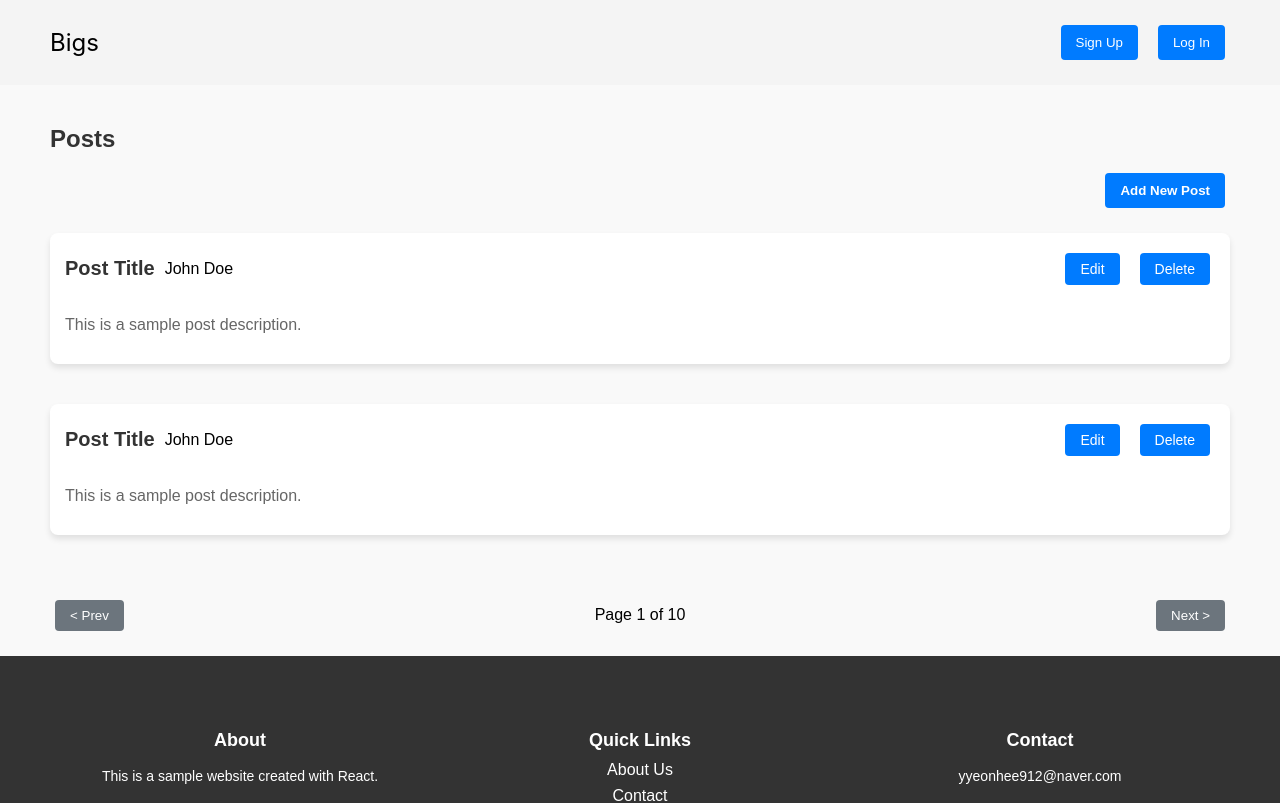
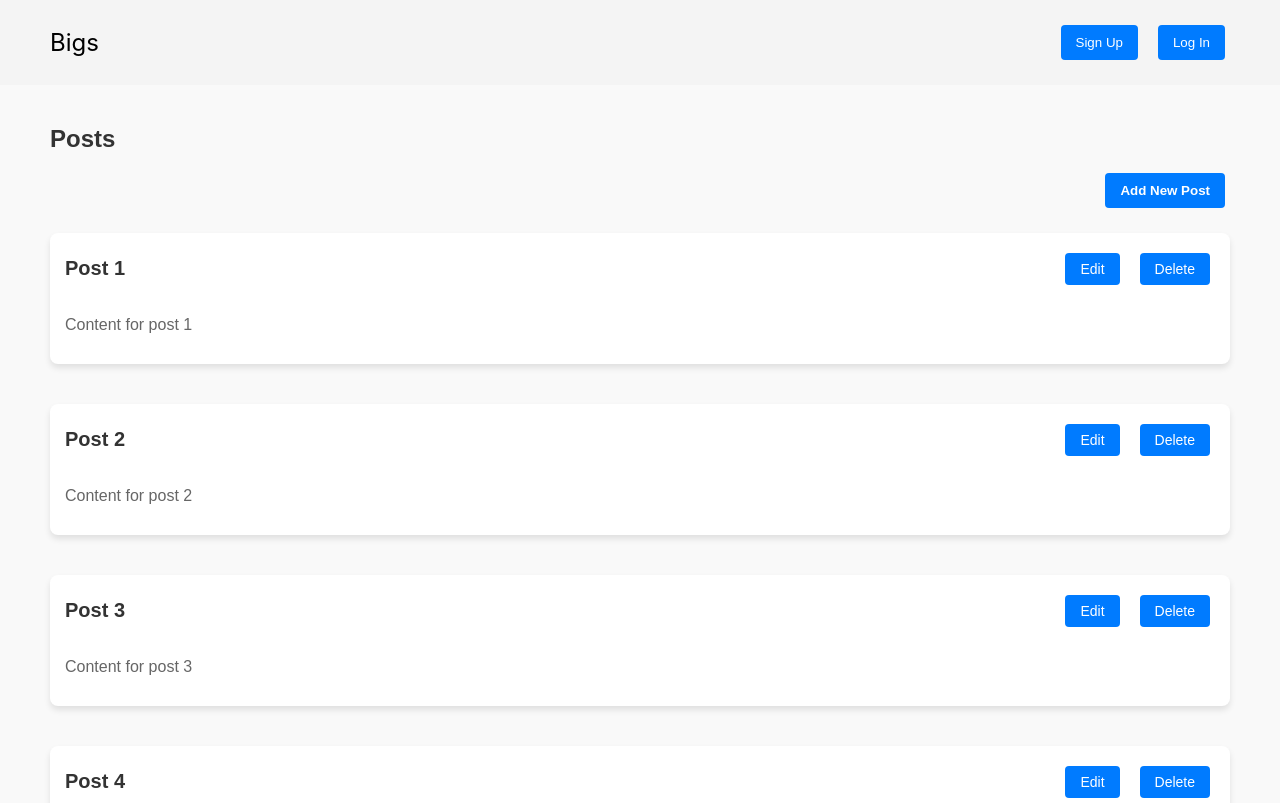
Before and after one commit to kimyeonhee912/Bigs-Front-End, a React (Create React App) app: page / in a window 1280 px wide. Shown: the top 803 px of the page. Built offline with nearby package versions, Linux system fonts and the light colour scheme.

Commit message:
feat: 페이지네이션 구현

```diff
--- a/src/components/Home/HomeMain.jsx
+++ b/src/components/Home/HomeMain.jsx
@@ -1,13 +1,36 @@
-import React from "react";
+import React, { useState } from "react";
 import "./HomeMain.css";
 import { Post } from "./Post";
-import { useNavigate } from "react-router-dom"; // useNavigate 훅 가져오기
+import { useNavigate } from "react-router-dom";
 
 export const HomeMain = () => {
   const navigate = useNavigate();
+  const [currentPage, setCurrentPage] = useState(1);
+  const postsPerPage = 5;
+
+  const posts = Array.from({ length: 50 }, (_, i) => ({
+    id: i + 1,
+    title: `Post ${i + 1}`,
+    content: `Content for post ${i + 1}`,
+  }));
+
+  // 페이지별로 보여줄 데이터 계산
+  const indexOfLastPost = currentPage * postsPerPage;
+  const indexOfFirstPost = indexOfLastPost - postsPerPage;
+  const currentPosts = posts.slice(indexOfFirstPost, indexOfLastPost);
+
+  // 페이지 이동 핸들러
+  const handlePrevPage = () => {
+    if (currentPage > 1) setCurrentPage(currentPage - 1);
+  };
+
+  const handleNextPage = () => {
+    if (currentPage < Math.ceil(posts.length / postsPerPage))
+      setCurrentPage(currentPage + 1);
+  };
 
   const handleAddPost = () => {
-    navigate("/create-post"); // 버튼 클릭 시 "/create-post"로 이동
+    navigate("/create-post");
   };
 
   return (
@@ -17,13 +40,33 @@ export const HomeMain = () => {
         <button className="button add-post" onClick={handleAddPost}>
           Add New Post
         </button>
-        <Post />
-        <Post />
+        {currentPosts.map((post) => (
+          <Post
+            key={post.id}
+            title={post.title}
+            content={post.content}
+            category={post.category}
+          />
+        ))}
 
         <div className="pagination">
-          <button className="button">&lt; Prev</button>
-          <span>Page 1 of 10</span>
-          <button className="button">Next &gt;</button>
+          <button
+            className="button"
+            onClick={handlePrevPage}
+            disabled={currentPage === 1}
+          >
+            &lt; Prev
+          </button>
+          <span>
+            Page {currentPage} of {Math.ceil(posts.length / postsPerPage)}
+          </span>
+          <button
+            className="button"
+            onClick={handleNextPage}
+            disabled={currentPage === Math.ceil(posts.length / postsPerPage)}
+          >
+            Next &gt;
+          </button>
         </div>
       </div>
     </main>
--- a/src/components/Home/Post.jsx
+++ b/src/components/Home/Post.jsx
@@ -1,13 +1,14 @@
 import React from "react";
 import "./Post.css";
 
-export const Post = () => {
+export const Post = ({ title, content, category }) => {
   return (
     <div className="post-box">
       <div className="post-title-btn-container">
         <div className="post-title-user-container">
-          <h3>Post Title</h3>
-          <span className="user-name">John Doe</span> {/* 사용자 이름 추가 */}
+          <h3>{title}</h3>
+          <span className="user-name">{category}</span>{" "}
+          {/* 일단 카테고리 가져오기 -> 유저 정보에 대한 거 가져와야 함. */}
         </div>
         <div className="post-actions">
           <button className="button">Edit</button>
@@ -15,7 +16,7 @@ export const Post = () => {
         </div>
       </div>
 
-      <p>This is a sample post description.</p>
+      <p>{content}</p>
     </div>
   );
 };
```
